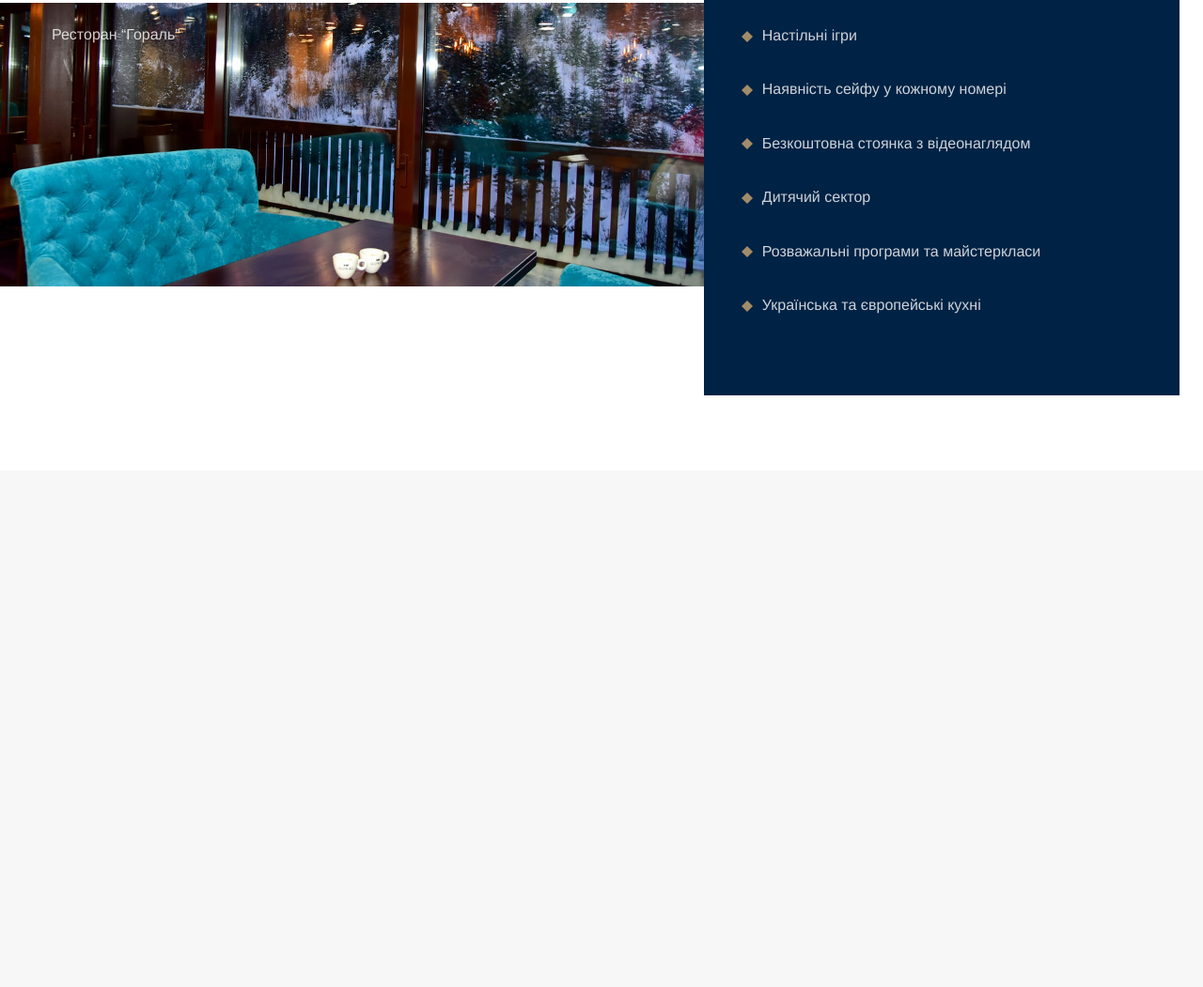
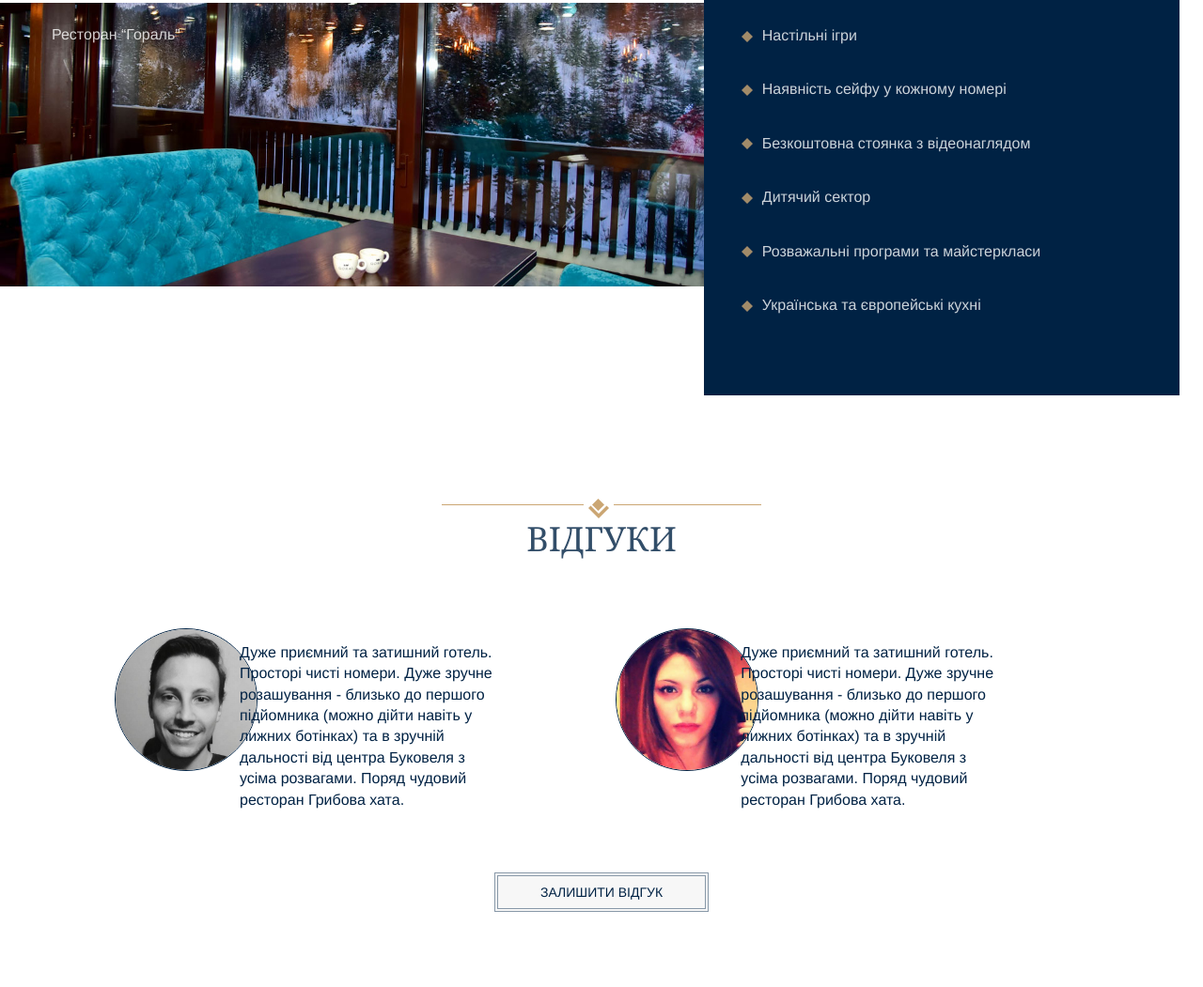
Before and after one commit to AndriiSavchuk/lions.line--task, a website: page app/index.html in a window 1280 px wide. Shown: the part 2479-3530 px from the top of the page at 94% size. Before the commit the page ends 2980 px from the top, so only its background shows below. Drawn offline with Linux system fonts and the light colour scheme.

Commit message:
Added section Testimonials

```diff
--- a/app/index.html
+++ b/app/index.html
@@ -114,7 +114,7 @@
                                 <img src="img/icons/welcome_rect.png" alt="Welcome icon" />
                             </div>
                             <hr class="gold-line">
-                            <h1>Номери</h1>
+                            <h3>Номери</h3>
                             <p>
                                 Гостинно запрошуємо відпочивати у нас та насолоджуватись мальовничими краєвидами та
                                 свіжим повітрям Карпат. На вас чекають затишні апартаменти, привітний персонал,
@@ -325,6 +325,71 @@
         </section>
     <!-- End of Section Offer -->
 
+    <!-- Section Testimonials -->
+        <section id="testimonials">
+            <div class="container-fluid">
+                <row>
+                    <div class="welc-icon">
+                        <img src="img/icons/welcome_rect.png" alt="Welcome icon" />
+                    </div>
+                    <hr class="gold-line">
+                    <h3>відгуки</h3>
+                </row>
+
+                <div class="row">
+                    <div class="col-md-5 offset-md-1">
+                       <div class="row">
+                           <div class="col-sm-3">
+                               <div class="testimonial-img">
+                                    <img src="img/mario.png" alt="User" />
+                               </div>
+                           </div>
+                           <div class="col-sm-9">
+                               <p>
+                                   Дуже приємний та затишний готель. Просторі чисті номери. Дуже зручне розашування - близько до першого підйомника (можно дійти навіть у лижних ботінках) та в зручній дальності від центра Буковеля з усіма розвагами.
+                                   Поряд чудовий ресторан Грибова хата.
+                               </p>
+                           </div>
+                       </div>
+                    </div>
+                    <div class="col-md-5">
+                        <div class="row">
+                            <div class="col-sm-3">
+                                <div class="testimonial-img">
+                                    <img src="img/monice.png" alt="User" />
+                                </div>
+                            </div>
+                            <div class="col-sm-9">
+                                <p>
+                                    Дуже приємний та затишний готель. Просторі чисті номери. Дуже зручне розашування - близько до першого підйомника (можно дійти навіть у лижних ботінках) та в зручній дальності від центра Буковеля з усіма розвагами.
+                                    Поряд чудовий ресторан Грибова хата.
+                                </p>
+                            </div>
+                        </div>
+
+                    </div>
+
+                    <div class="testimonial-button">
+                        <a href="" class="button"><button class="button">залишити відгук</button></a>
+                    </div>
+                </div>
+            </div>
+        </section>
+
+    <!-- End of Section Testimonials -->
+
+
+
+
+
+
+
+
+
+
+
+
+
 
 
         <script src="js/scripts.min.js"></script>
--- a/app/sass/main.sass
+++ b/app/sass/main.sass
@@ -168,7 +168,7 @@
             .welc-icon
                 position: absolute
                 top: -20px
-                left: 43%
+                left: 45%
                 padding: 5px
                 background-color: $color-primary
                 z-index: 1
@@ -178,9 +178,10 @@
                 max-width: 100%
                 border-top: 1px solid $color-tertiary
 
-            h1
+            h3
                 margin-bottom: 95px
                 text-transform: uppercase
+                font-family: $font-family-secondary
                 font-size: 36px
                 text-align: center
         .room-photo
@@ -239,7 +240,7 @@
                 transition: 0.7s
                 p
                     padding: 0 20px
-                    margin-top: 50px
+                    margin-top: 30px
                     color: $font-color-secondary
                     font-size: 16px
                     font-family: $font-family-primary
@@ -309,6 +310,7 @@
                     font-family: $font-family-secondary
                     text-transform: uppercase
                     text-align: center
+                    font-size: 24px
 
                 .superoffer-text
                     padding: 40px 175px
@@ -364,6 +366,55 @@
                     img
                         margin-right: 10px
 
+
+/* Section Testimonials styles */
+
+#testimonials
+    position: relative
+    background-color: #fff
+    padding-top: 20px
+    padding-bottom: 80px
+    h3
+        color: $font-color-primary
+        text-transform: uppercase
+        text-align: center
+        font-family: $font-family-secondary
+        font-size: 36px
+        opacity: .8
+        margin-bottom: 75px
+
+    .welc-icon
+        position: absolute
+        top: 19px
+        left: 48.5%
+        padding: 5px
+        background-color: #ffffff
+        z-index: 1
+
+    .gold-line
+        width: 340px
+        max-width: 100%
+        border-top: 1px solid $color-tertiary
+
+    .testimonial-img
+        img
+            width: 152px
+            border-radius: 50%
+            border: 1px solid $color-secondary
+
+    p
+        color: $font-color-primary
+        font-family: $font-family-primary
+        font-size: 16px
+        padding: 15px 100px 0 0
+
+    .testimonial-button
+        text-align: center
+
+        a
+            margin-top: 50px
+            display: inline-block
+
 /* Always at the end */
 
 @import "media"
```
Also changed, not shown: app/css/main.min.css, app/img/mario.png (added), app/img/monice.png (added).
